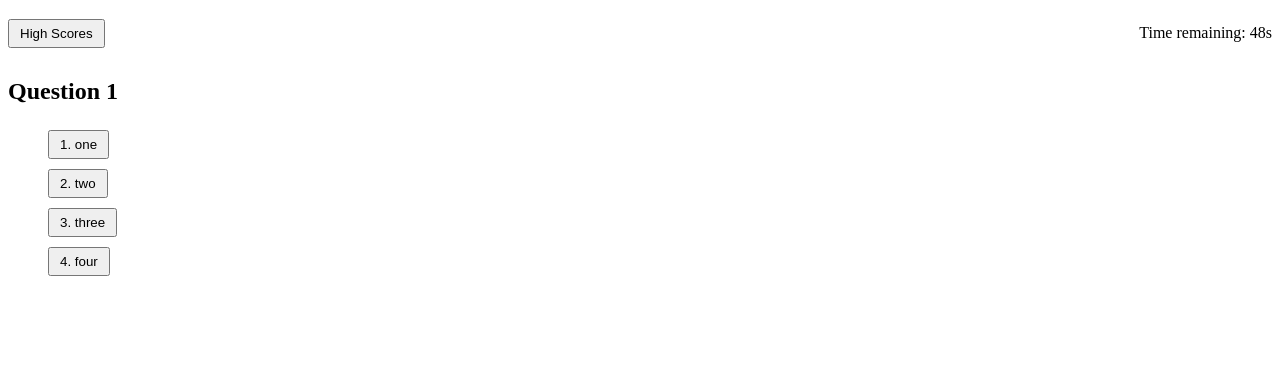
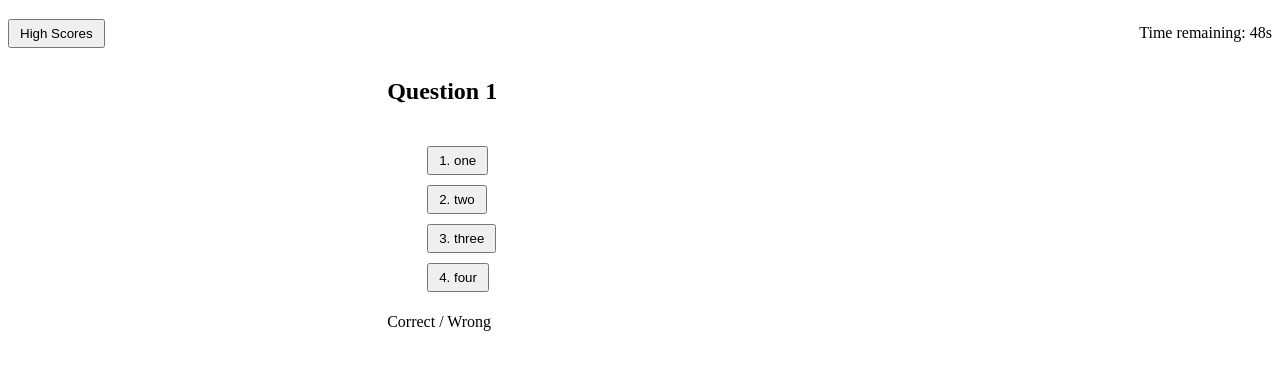
Before and after one commit to TwixmixyJanet/code-quiz, a plain HTML site: page index.html in a window 1280 px wide. Both pictures are taken after a click on the button "Start Quiz". Drawn offline with Linux system fonts and the light colour scheme.

Commit message:
Stuck on JS, so worked on CSS some

```diff
--- a/assets/css/style.css
+++ b/assets/css/style.css
@@ -1,4 +1,4 @@
-body {
+main {
     display: flex;
     flex-direction: column;
 }
@@ -15,8 +15,11 @@ section {
     align-items: center;
 }
 
-.hidden {
-    display: none;
+#quiz-container div {
+    display: flex;
+    flex-direction: column;
+    justify-content: flex-start;
+    align-items: flex-start;
 }
 
 ul {
@@ -26,8 +29,6 @@ ul {
 #answer-list {
     display: flex;
     flex-direction: column;
-    justify-content: start;
-    align-self: flex-start;
 }
 
 button {
@@ -40,11 +41,19 @@ button:hover {
     color: azure;
 }
 
+.hidden {
+    display: none;
+}
 #input-score {
     display: none;
 }
 #quiz-container {
+    display: flex;
+    flex-direction: column;
+    justify-content: center;
+    align-items: center;
     display: none;
+    margin: 0px 30%;
 }
 #highscores {
     display: none;
--- a/assets/js/script.js
+++ b/assets/js/script.js
@@ -53,29 +53,29 @@ var questionArr = [
     {
         question: "Question 1",
         options: ["1. one", "2. two", "3. three", "4. four"],
-        answer: "1. one",
+        answer: "1. one"
     },
     {
         question: "Question 2",
         options: ["1. one", "2. two", "3. three", "4. four"],
-        answer: "2. two",
+        answer: "1. one"
     },
     {
         question: "Question 3",
         options: ["1. one", "2. two", "3. three", "4. four"],
-        answer: "3. three",
+        answer: "1. one"
     },
     {
         question: "Question 4",
         options: ["1. one", "2. two", "3. three", "4. four"],
-        answer: "4. four",
+        answer: "1. one"
     },
     {
         question: "Question 5",
         options: ["1. one", "2. two", "3. three", "4. four"],
-        answer: "4. four",
-    },
-]
+        answer: "1. one"
+    }
+];
 
 // INITIATE THE QUIZ
 function initiateQuiz() {
@@ -116,6 +116,7 @@ function displayQuestion (num) {
 
 // CONFIRM ANSWER
 function assessAnswer(e) {
+    console.log("did assessanswer run?")
     e.preventDefault();
     answer.style.display = "block";
     setTimeout (function() {
@@ -123,10 +124,12 @@ function assessAnswer(e) {
     }, 1000);
 
     if (questionArr[questionNum].answer == e.target.value) {
+        console.log("did if question correct run?")
         answer.textContent = "Bingo! (Correct)";
         total += 1;
 
     } else {
+        console.log("did if question wrong run?")
         timeRemainingSecs -= 5;
         answer.textContent = "Sorry, that's wrong."
     }
--- a/index.html
+++ b/index.html
@@ -25,17 +25,18 @@
                     </div>
                 </div>
             </div>
-        <header>
+        </header>
 
         <section class="intro-container" id="intro-container">
             <h1>
-                Code Quiz
+                Janet's Code Quiz
             </h1>
-            <p class="instructions">set expectations of quiz here.</p>
+            <p class="instructions">Click "Start Quiz" to begin.This is a timed quiz and for each incorrect answer time will be deducted.</p>
             <button class="button" id="start-button">Start Quiz</button>
         </section>
 
         <section class="quiz-container" id="quiz-container">
+            <div>
                 <h2 id="quiz-question">Place Question Here</h2>
                 <ul id="answer-list">
                     <li><button class="options button" id="answer1">1. Answer</button></li>
@@ -44,6 +45,7 @@
                     <li><button class="options button" id="answer4">4. Answer</button></li>
                 </ul>
                 <div id="answer">Correct / Wrong</div>
+            </div>
         </section>
 
         <section class="input-score" id="input-score">
```
Lines whose indentation alone changed are shown as unchanged.
